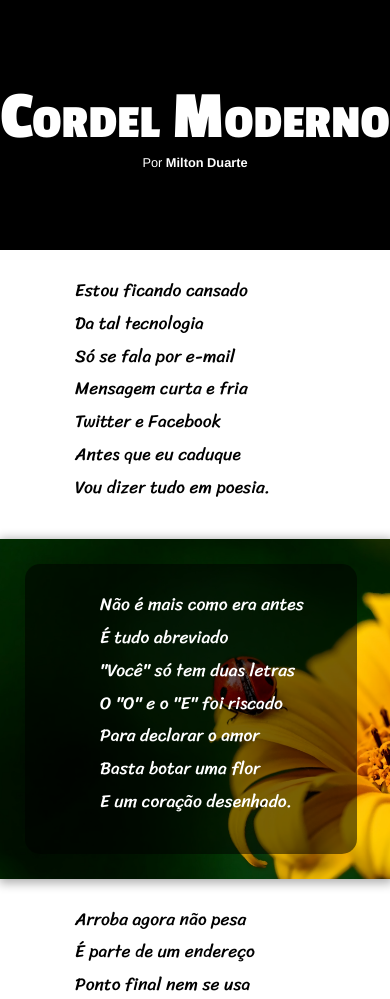
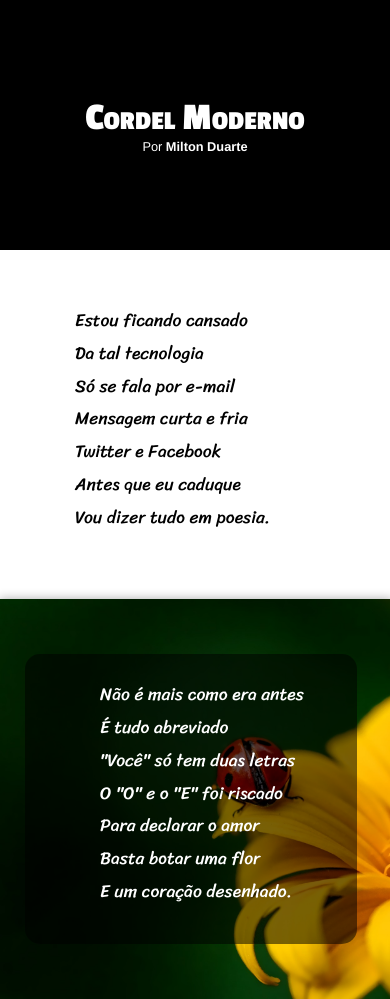
Before and after one commit to yuuricrz/projeto-cordel, a plain HTML site: page index.html in a window 390 px wide. Shown: the top 999 px of the page. Drawn offline with Linux system fonts and the light colour scheme.

Commit message:
Update style.css

```diff
--- a/style.css
+++ b/style.css
@@ -24,7 +24,7 @@ header{
 }
 header h1{
     font-family: 'Passion One', cursive;
-    font-size: 7.3rem;
+    font-size: 10vw;
     font-variant: small-caps;
 }
 header p{
@@ -42,6 +42,7 @@ header a:hover{
 
 /* --- Main --- */
 main p{
+    margin: 30px 0;
     padding: 25px 0 35px 75px;
     line-height: 8vw;
     font-size: 3.5vw;
@@ -49,11 +50,11 @@ main p{
 }
 .two{
     background: url('imagens/background001.jpg');
-    padding: 25px;
-    color: white;
     background-position: center center;
     background-attachment: fixed;
     background-size: cover;
+    padding: 25px;
+    color: white;
     width: 100vw;
 }
 .two .second{
@@ -100,11 +101,6 @@ footer a:hover{
 @media (max-width:670px){
     header{
        height: 250px;
-    }
-    header h1{
-        font-family: 'Passion One', cursive;
-        font-size: 4.3rem;
-        font-variant: small-caps;
     }
     header p{
         font-family: 'Franklin Gothic Medium', 'Arial Narrow', Arial, sans-serif;
```
